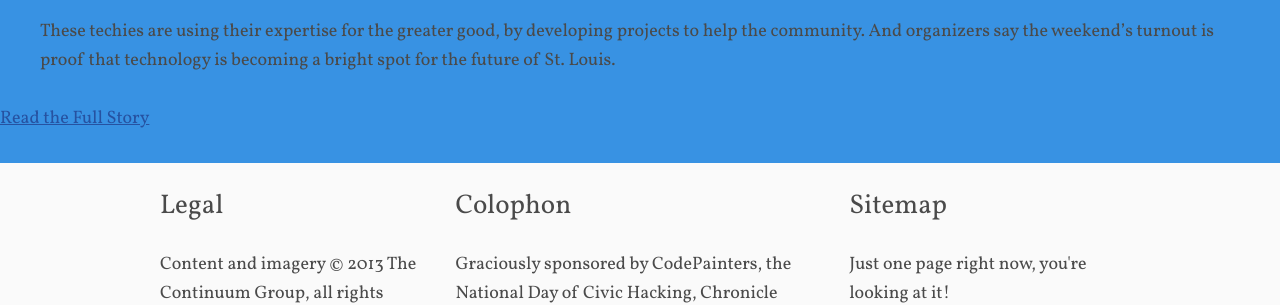
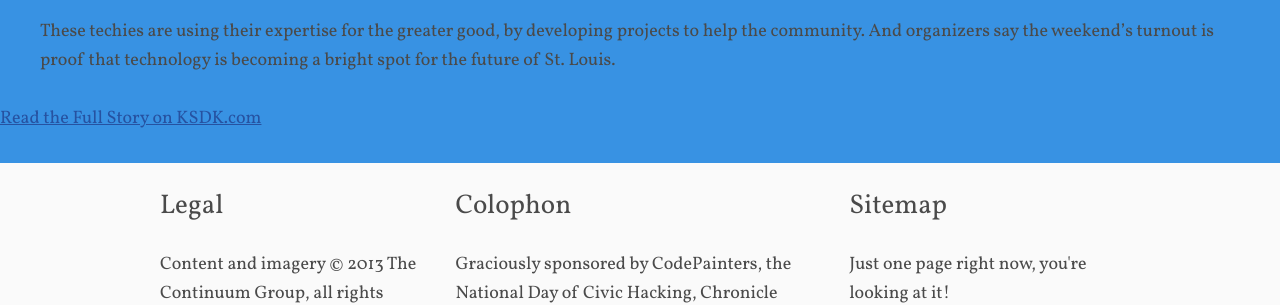
Before and after one commit to continuumgroup/continuumgroup.github.io, a Jekyll site: the page built from _posts/2013-06-02-hackers-use-technology-to-help-community.md, in a window 1280 px wide. Shown: the part 192-497 px from the top of the page. Built offline with Jekyll 4.4.1, drawn with Linux system fonts in a browser that asks for light colours.

Commit message:
acknowledge KSDK.com

```diff
--- a/_posts/2013-06-02-hackers-use-technology-to-help-community.md
+++ b/_posts/2013-06-02-hackers-use-technology-to-help-community.md
@@ -13,4 +13,4 @@ From [KDSK](http://www.ksdk.com):
 > projects to help the community.  And organizers say the weekend's turnout is
 > proof that technology is becoming a bright spot for the future of St. Louis.
 
-[Read the Full Story](http://www.ksdk.com/news/article/383394/3/Hackers-use-technology-to-help-community)
+[Read the Full Story on KSDK.com](http://www.ksdk.com/news/article/383394/3/Hackers-use-technology-to-help-community)
```
